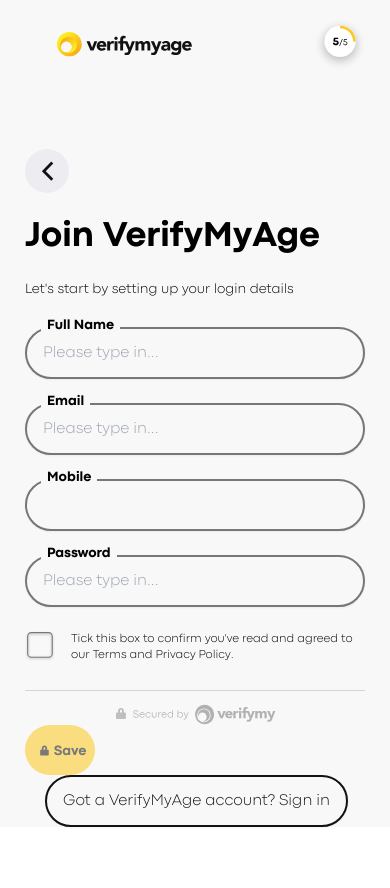
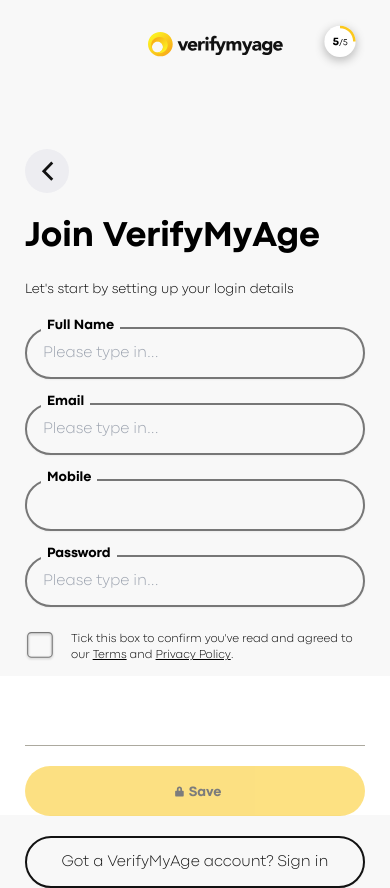
Before and after one commit to thiagomart/react-app, a Next.js app: page / in a window 390 px wide. Before the commit the page ends 844 px from the top, so only its background shows below. Built offline with nearby package versions, Linux system fonts and the light colour scheme.

Commit message:
chore: Update layout desktop and mobile styles

```diff
--- a/src/app/components/Footer/index.tsx
+++ b/src/app/components/Footer/index.tsx
@@ -7,11 +7,14 @@
 
 export function Footer({terms}: Props): JSX.Element {
     return (
-        <div>
-            <div className="md:flex items-center md:pt-[60px] sm:w-full">
-                <div>
+    <footer>
+        <div className="mx-auto flex flex-col md:flex-row md:pt-[60px] sm:justify-between md:justify-start z-2">
+            <hr className="border-foggy-grey mb-5 mt-5 md:hidden z-50" />
+                <div className='sm:w-auto z-40'>
                     <button
-                        className="border-0 w-[70px] text-[9px] flex items-center justify-center bg-light-yellow font-normal rounded-full px-4 py-3.5 text-dark-grey disabled:opacity-55 "
+                        className="border-0 md:w-[119px] md:h-[70px]  sm:mb-0 sm:mr-4 w-full sm:w-auto text-[9px] flex
+                        items-center justify-center bg-light-yellow font-normal rounded-full
+                        px-4 py-3.5 text-dark-grey disabled:opacity-55 z-30"
                         type="submit"
                         disabled={!terms}
                         aria-disabled={!terms}
@@ -20,14 +23,16 @@
                         <label className="pt-[0.15rem] text-sm font-light cursor-pointer"> Save</label>
                     </button>
                 </div>
-                <div className="pl-5">
-                    <a href="https://verify.verifymyage.co.uk/ebay/signup" target="_blank" rel="noopener noreferrer">
-                        <button className="border-2 border-black bg-white-smoke md:bg-white block rounded-full px-4 py-3.5 text-dark-grey shadow-sm ring-0 focus:ring-0 hover:ring-0 outline-none placeholder:text-gray-400 sm:text-sm sm:leading-6">
+                <div className="md:pl-5 w-full sm:w-auto md:pt-0 xs:pt-5 z-20">
+                    <a href="https://verify.verifymyage.co.uk/ebay/signup" target="_blank" rel="noopener noreferrer" className=''>
+                        <button className="border-2 border-black bg-white-smoke md:bg-white block rounded-full md:h-[70px] px-4 py-3.5 text-dark-grey shadow-sm ring-0 focus:ring-0 hover:ring-0 outline-none placeholder:text-gray-400 sm:text-sm sm:leading-6 w-full sm:w-auto z-10">
                             Got a VerifyMyAge account? Sign in
                         </button>
                     </a>
                 </div>
+                <div className='md:hidden bg-white w-full h-[8.7rem] absolute z-0 right-0 bottom-[29px]'>
+                </div>
             </div>
-        </div>
+        </footer>
     );
   }
--- a/src/app/components/Form/index.tsx
+++ b/src/app/components/Form/index.tsx
@@ -38,7 +38,7 @@
 	return (
 	<div>
 		<form onSubmit={handleSubmit(onSubmit)}>
-			<div className="mt-7 md:w-1/2 md:pt-[59.5px]">
+			<div className="md:w-1/2 md:pt-[59.5px] xs:pt-7 ">
 				 <div className="mb-6">
 					<div className="bg-white-smoke md:bg-white absolute ml-4 -mt-3 px-1.5">
 						<label htmlFor='Full Name'
@@ -122,7 +122,7 @@
 						<input
 							placeholder='Please type in...'
 							{...register('password')}
-							type='text'
+							type='password'
 							name='password'
 							id='password'
 							className={`${
@@ -148,7 +148,7 @@
 					</label>
 				</div>
 				<div className="ml-4 pb-1 text-xs">
-					<label> Tick this box to confirm you've read and agreed to our Terms and Privacy Policy.</label>
+					<label> Tick this box to confirm you've read and agreed to our <u>Terms</u> and <u>Privacy Policy</u>.</label>
 				</div>
 			</div>
 			<Image
@@ -158,6 +158,7 @@
 				height={32}
 				alt="logo"
 			/>
+
 			<Footer terms={terms}/>
 		</form>
 	</div>
--- a/src/app/components/Header/index.tsx
+++ b/src/app/components/Header/index.tsx
@@ -5,9 +5,10 @@
 export default function Header(): JSX.Element {
     return (
         <div>
-            <div className='flex justify-between'>
-                <a className="pointer-events-none flex place-items-center gap-2 p-8 lg:pointer-events-auto lg:p-0" href="https://verifymyage.com/" target="_blank" rel="noopener noreferrer">
-                    <Image src="/logo.svg" alt="VerifyMyAge Logo" width={135.1} height={25.5}
+            <div className='flex md:justify-between xs:justify-end'>
+                <a className="flex place-items-center gap-2 p-8 lg:p-0 visible "
+                href="https://verifymyage.com/" target="_blank" rel="noopener noreferrer">
+                      <Image src="/logo.svg" alt="VerifyMyAge Logo" width={135.1} height={25.5}
                     />
                 </a>
                 <Image src="/step.svg" alt="Step Icon" width={50} height={50} />
--- a/src/app/globals.css
+++ b/src/app/globals.css
@@ -31,6 +31,7 @@
   color: rgb(var(--dark-grey));
   background: rgb(var(--dark-grey));
   -webkit-font-smoothing: antialiased;
+  overflow: hidden;
 }
 
 body, input, textarea, button {
```
